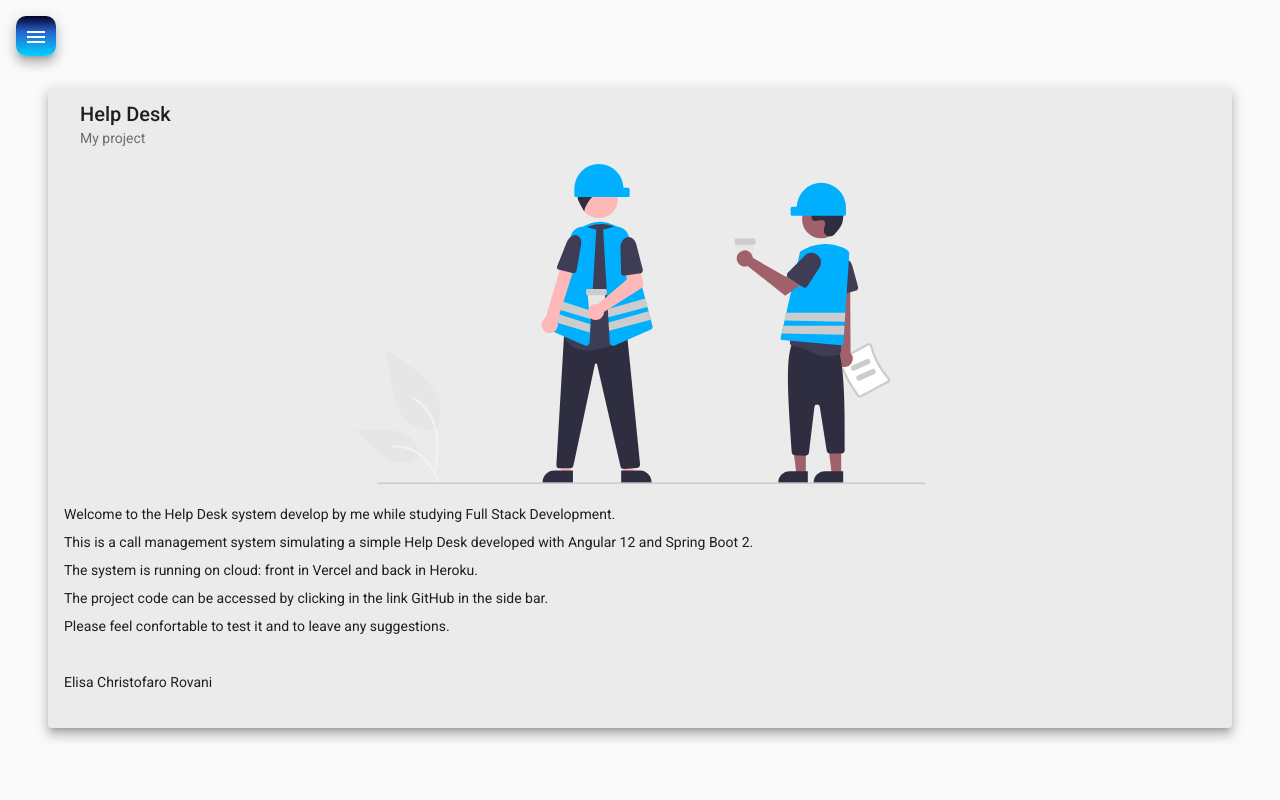
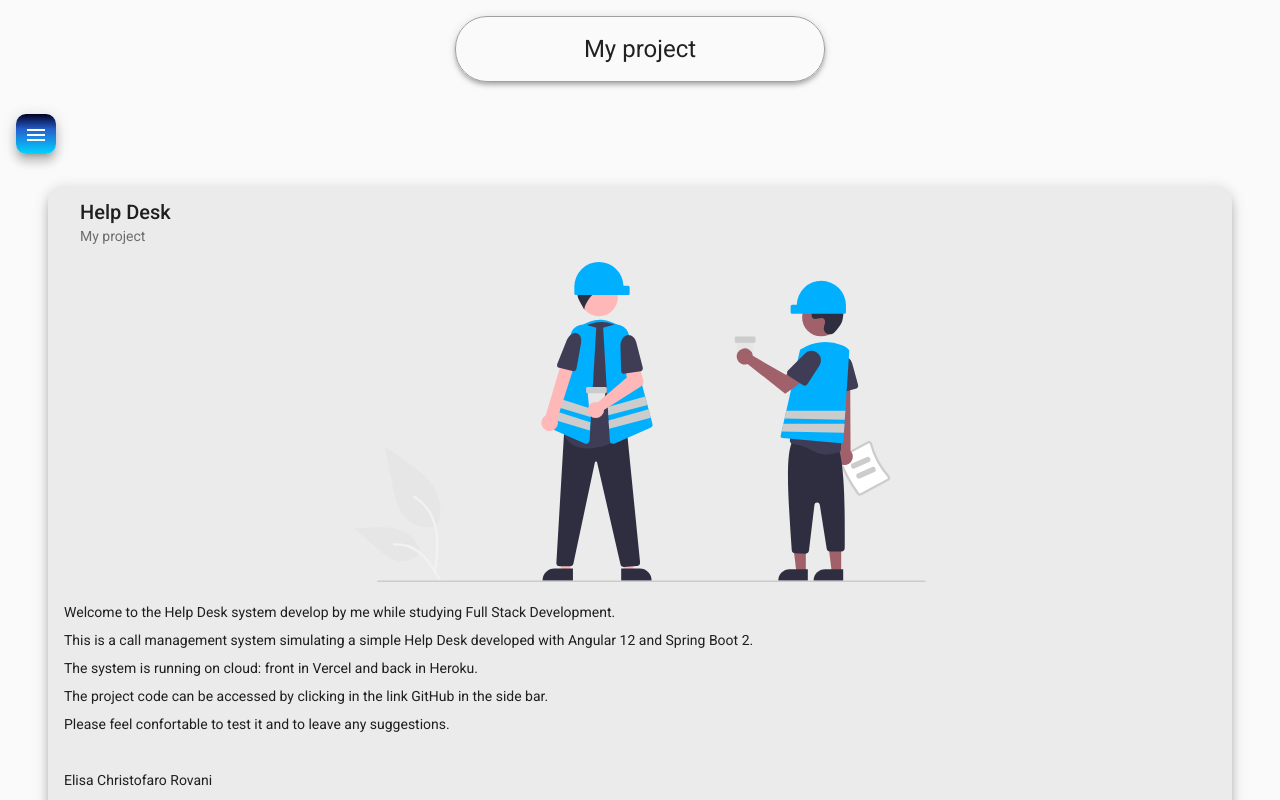
Before and after one commit to elisachris1/heldeskckfront, an Angular app: page /home in a window 1280 px wide. Built offline with nearby package versions, Linux system fonts and the light colour scheme.

Commit message:
header component HTML and CSS added

```diff
--- a/src/app/components/header/header.component.css
+++ b/src/app/components/header/header.component.css
@@ -0,0 +1,11 @@
+.container{
+    display: flex;
+    align-items: center;
+    justify-content: center;
+}
+h1{
+    margin-top: 1rem;
+    border: 1px solid rgb(161, 159, 159);
+    padding: 1rem 10%;
+    border-radius: 2rem;
+}
--- a/src/app/components/header/header.component.html
+++ b/src/app/components/header/header.component.html
@@ -1 +1,3 @@
-<p>header works!</p>
+<div class="container">
+    <h1 class ="mat-elevation-z4">My project</h1>
+ </div>
--- a/src/app/components/home/home.component.css
+++ b/src/app/components/home/home.component.css
@@ -2,6 +2,7 @@
     width: 90%;
     margin: 1rem auto;
     background-color: rgb(235, 235, 235);
+    border-radius: 1rem;
 }
 
 img{
--- a/src/app/components/nav/nav.component.html
+++ b/src/app/components/nav/nav.component.html
@@ -29,6 +29,7 @@
     </mat-drawer>
 
     <div class="sidenav-content">
+        <app-header></app-header>
       <button class="menu mat-elevation-z8" mat-button (click)="drawer.toggle()" mat-icon-button>
         <mat-icon>menu</mat-icon>
       </button>
```
